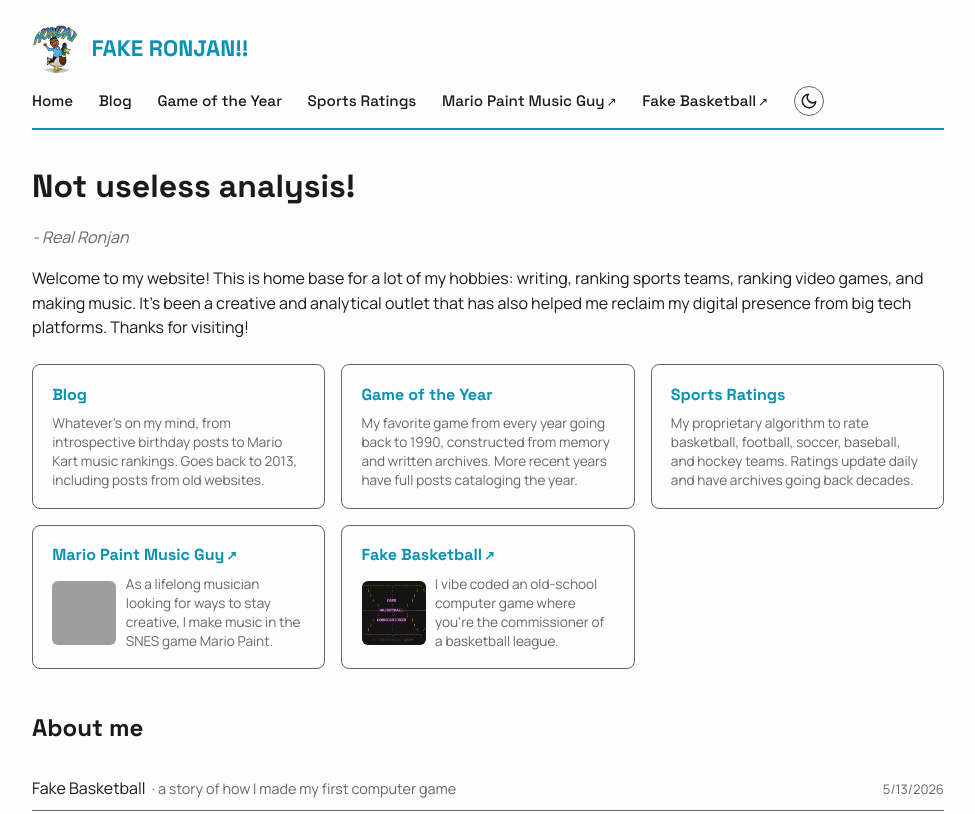
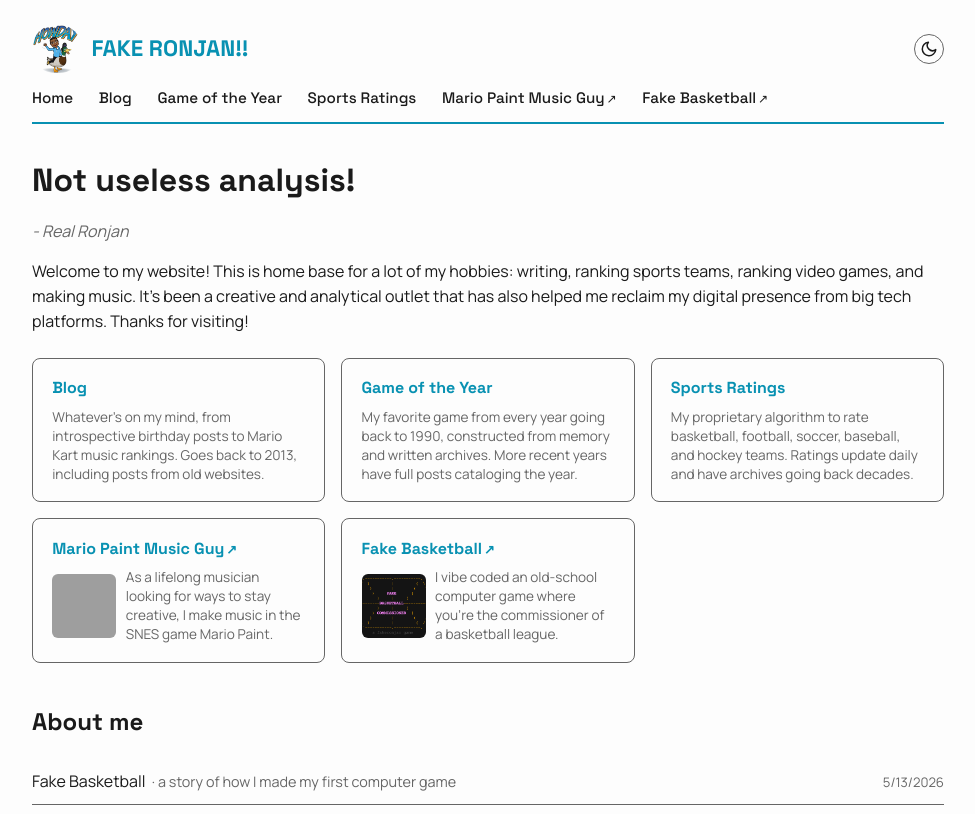
Before and after one commit to fakeronjan/fakeronjan-com, an Eleventy site: page src/index.md in a window 1280 px wide. Shown: the top 814 px of the page, without its empty margins (152-1127 px from the left). Built offline with nearby package versions, Linux system fonts and the light colour scheme; Eleventy itself is replaced by a stand-in of ours; files that its build step writes are made by us from their sources; grey boxes are pictures that could not be loaded.

Commit message:
Move theme toggle to the brand row, right-justified
Was sitting at the tail end of the nav links, so its position shifted
depending on how nav wrapped. Now anchored opposite the logo as a
persistent utility control.

```diff
--- a/src/_includes/base.njk
+++ b/src/_includes/base.njk
@@ -22,7 +22,13 @@
 </head>
 <body>
   <header>
-    <div class="brand"><a href="/"><img src="/img/avatar.webp" alt="FAKE RONJAN!!" class="brand-logo">FAKE RONJAN!!</a></div>
+    <div class="header-top">
+      <div class="brand"><a href="/"><img src="/img/avatar.webp" alt="FAKE RONJAN!!" class="brand-logo">FAKE RONJAN!!</a></div>
+      <button id="themeToggle" class="theme-toggle" aria-label="Toggle light and dark mode" type="button">
+        <svg class="icon-sun" viewBox="0 0 24 24" width="18" height="18" fill="none" stroke="currentColor" stroke-width="2" stroke-linecap="round"><circle cx="12" cy="12" r="4"/><path d="M12 2v2M12 20v2M4.9 4.9l1.4 1.4M17.7 17.7l1.4 1.4M2 12h2M20 12h2M4.9 19.1l1.4-1.4M17.7 6.3l1.4-1.4"/></svg>
+        <svg class="icon-moon" viewBox="0 0 24 24" width="18" height="18" fill="none" stroke="currentColor" stroke-width="2" stroke-linecap="round" stroke-linejoin="round"><path d="M21 12.8A9 9 0 1 1 11.2 3a7 7 0 0 0 9.8 9.8z"/></svg>
+      </button>
+    </div>
     <nav>
       <a href="/">Home</a>
       <a href="/blog/">Blog</a>
@@ -30,10 +36,6 @@
       <a href="/sports/">Sports Ratings</a>
       <a class="nav-preview" href="https://mariopaintmusicguy.com/" target="_blank" rel="noopener" data-logo="/img/mpmg-avatar.png">Mario Paint Music Guy<span class="nav-arrow">&#8599;</span></a>
       <a class="nav-preview" href="https://fakebasketball.com/" target="_blank" rel="noopener" data-logo="/img/fakebasketball-logo.png">Fake Basketball<span class="nav-arrow">&#8599;</span></a>
-      <button id="themeToggle" class="theme-toggle" aria-label="Toggle light and dark mode" type="button">
-        <svg class="icon-sun" viewBox="0 0 24 24" width="18" height="18" fill="none" stroke="currentColor" stroke-width="2" stroke-linecap="round"><circle cx="12" cy="12" r="4"/><path d="M12 2v2M12 20v2M4.9 4.9l1.4 1.4M17.7 17.7l1.4 1.4M2 12h2M20 12h2M4.9 19.1l1.4-1.4M17.7 6.3l1.4-1.4"/></svg>
-        <svg class="icon-moon" viewBox="0 0 24 24" width="18" height="18" fill="none" stroke="currentColor" stroke-width="2" stroke-linecap="round" stroke-linejoin="round"><path d="M21 12.8A9 9 0 1 1 11.2 3a7 7 0 0 0 9.8 9.8z"/></svg>
-      </button>
     </nav>
   </header>
 
--- a/src/style.css
+++ b/src/style.css
@@ -137,6 +137,13 @@ header {
   border-bottom: 2px solid var(--accent);
   padding-bottom: 0.75rem;
   margin-bottom: 2rem;
+}
+
+.header-top {
+  display: flex;
+  align-items: center;
+  justify-content: space-between;
+  width: 100%;
 }
 
 h1, h2, h3, h4, h5, h6 {
```
